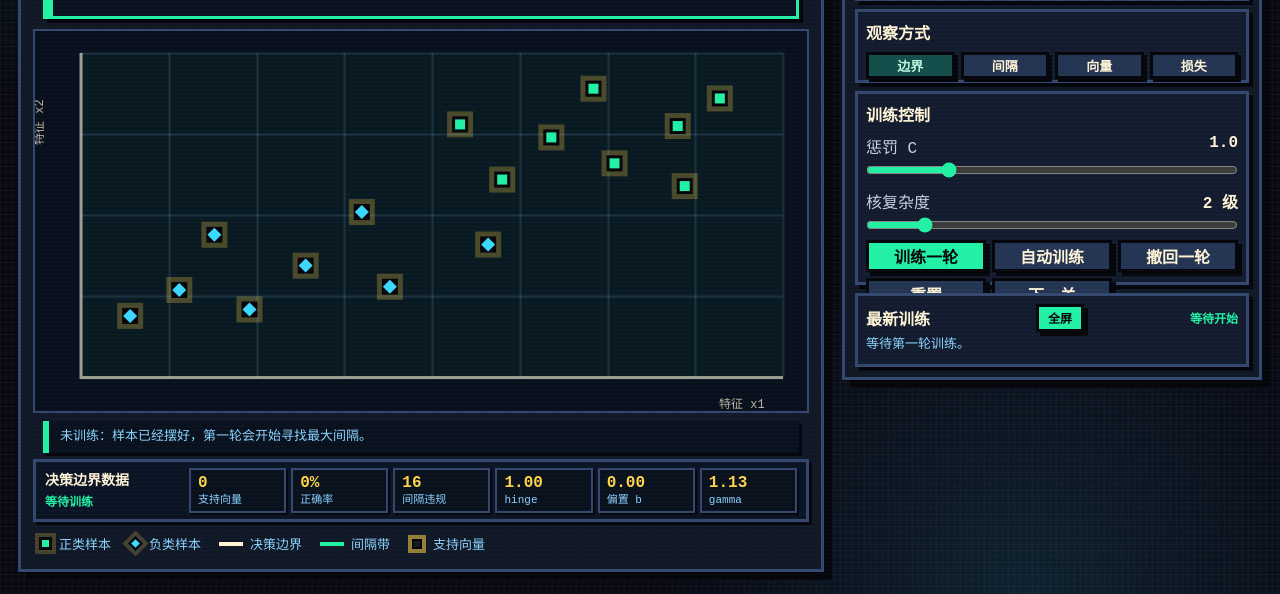
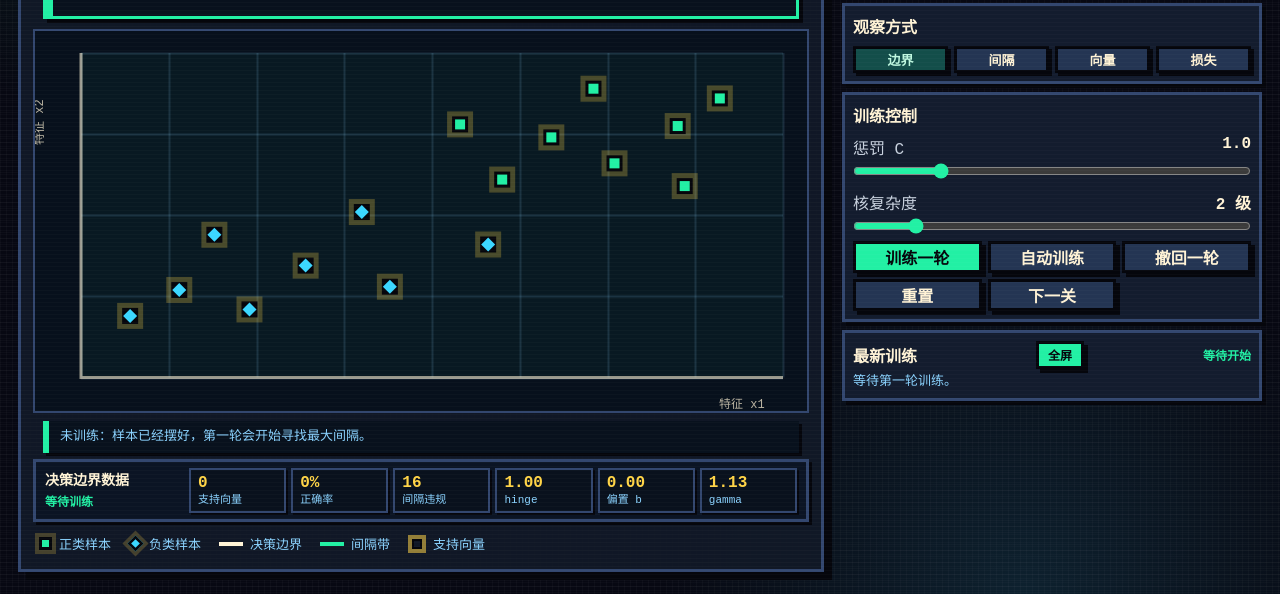
Before and after one commit to GHOST-AKU/gbm-gradient-game, a plain HTML site: page svm.html in a window 1280 px wide. Shown: the part 206-800 px from the top of the page. Drawn offline with Linux system fonts and the light colour scheme.

Commit message:
Fix SVM sidebar framing

```diff
--- a/styles.css
+++ b/styles.css
@@ -573,9 +573,14 @@ button.secondary {
 
 .svm-page .control-panel {
   align-self: start;
-  grid-template-rows: 144px 74px 194px 74px;
+  grid-template-rows: auto auto auto auto;
   gap: 8px;
   height: auto;
+  padding: 0;
+  border: 0;
+  background: transparent;
+  box-shadow: none;
+  overflow: visible;
 }
 
 .svm-page .game-shell {
--- a/svm.html
+++ b/svm.html
@@ -5,7 +5,7 @@
     <meta name="viewport" content="width=device-width, initial-scale=1.0" />
     <title>SVM 最大间隔训练场</title>
     <link rel="icon" href="data:," />
-    <link rel="stylesheet" href="./styles.css?v=17" />
+    <link rel="stylesheet" href="./styles.css?v=18" />
   </head>
   <body class="svm-page">
     <nav class="lab-switch" aria-label="切换训练场">
@@ -141,6 +141,6 @@
       </div>
     </section>
 
-    <script src="./svm.js?v=17"></script>
+    <script src="./svm.js?v=18"></script>
   </body>
 </html>
```
Also changed, not shown: gbm.html (+1 -1 lines).
